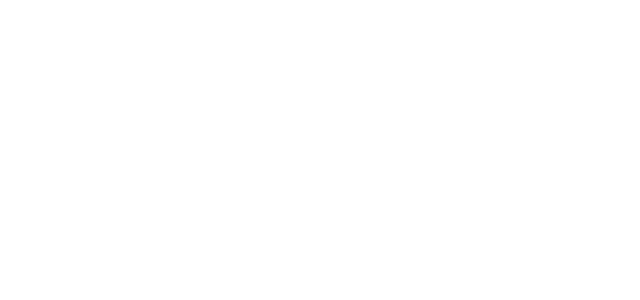
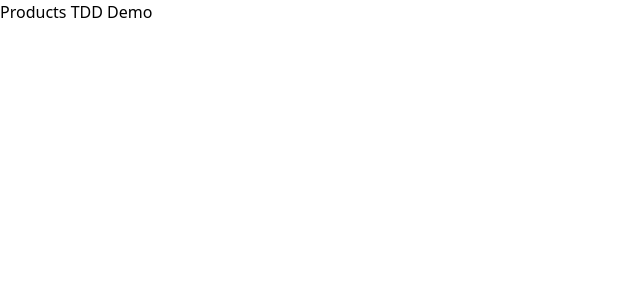
Before and after one commit to ivanatias/TDD-demo, a React (Create React App) app: page / in a window 1280 px wide. Shown: the top 300 px of the page, without its empty margins (0-640 px from the left). Built offline with nearby package versions, Linux system fonts and the light colour scheme.

Commit message:
feat(App): add app title

```diff
--- a/src/App.tsx
+++ b/src/App.tsx
@@ -1,7 +1,12 @@
 import { ReactElement } from 'react'
 
 const App = (): ReactElement => {
-  return <div className='App'></div>
+  return (
+    <>
+      {/* Test #1 */}
+      <h1>Products TDD Demo</h1>
+    </>
+  )
 }
 
 export default App
```
